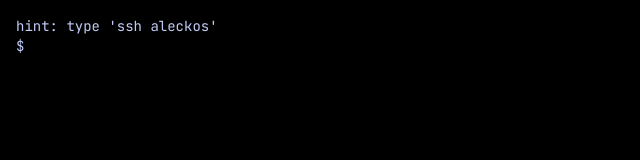
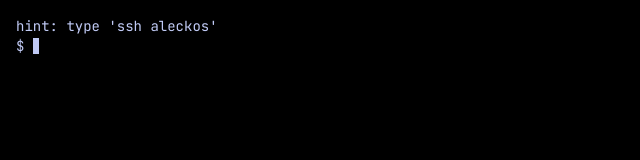
Before and after one commit to aleckshen/aleckos, a Next.js app: page / in a window 1280 px wide. Shown: the top 160 px of the page, without its empty margins (0-640 px from the left). Built offline with nearby package versions, Linux system fonts and the light colour scheme.

Commit message:
feat(terminal): add focus on mount option to terminal input

```diff
--- a/src/components/TerminalInput.tsx
+++ b/src/components/TerminalInput.tsx
@@ -1,11 +1,13 @@
 "use client";
-import { useState } from "react";
+import { useEffect, useRef, useState } from "react";
 
 type Props = {
   /** Must match the htmlFor of the wrapping label, so clicking focuses this. */
   id: string;
   value: string;
   onChange: (value: string) => void;
+  /** Focus the input as soon as it mounts. */
+  focusOnMount?: boolean;
 };
 
 /**
@@ -13,11 +15,21 @@ type Props = {
  * replaced with a blinking block that tracks the real cursor position and
  * only shows while the input is focused.
  */
-export function TerminalInput({ id, value, onChange }: Props) {
+export function TerminalInput({
+  id,
+  value,
+  onChange,
+  focusOnMount = false,
+}: Props) {
   const [caret, setCaret] = useState(0);
+  const inputRef = useRef<HTMLInputElement>(null);
 
   // Clamped so the block snaps back when the parent clears the value.
   const caretPos = Math.min(caret, value.length);
+
+  useEffect(() => {
+    if (focusOnMount) inputRef.current?.focus();
+  }, [focusOnMount]);
 
   function syncCaret(el: HTMLInputElement) {
     setCaret(el.selectionStart ?? el.value.length);
@@ -27,6 +39,7 @@ export function TerminalInput({ id, value, onChange }: Props) {
     <span className="relative h-5 flex-1">
       <input
         id={id}
+        ref={inputRef}
         value={value}
         onChange={(e) => {
           onChange(e.target.value);
--- a/src/components/boot/LoginTerminal.tsx
+++ b/src/components/boot/LoginTerminal.tsx
@@ -33,7 +33,12 @@ export function LoginTerminal() {
 
       <form onSubmit={submit} className="flex">
         <span className="">$&nbsp;</span>
-        <TerminalInput id="login-input" value={input} onChange={setInput} />
+        <TerminalInput
+          id="login-input"
+          value={input}
+          onChange={setInput}
+          focusOnMount
+        />
       </form>
     </label>
   );
```
